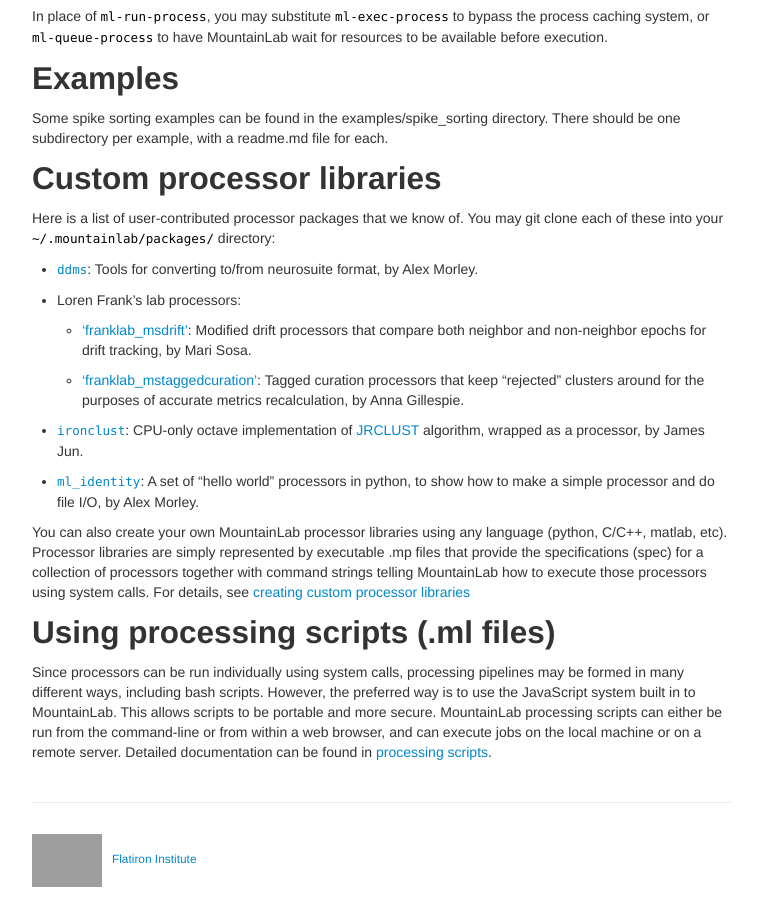
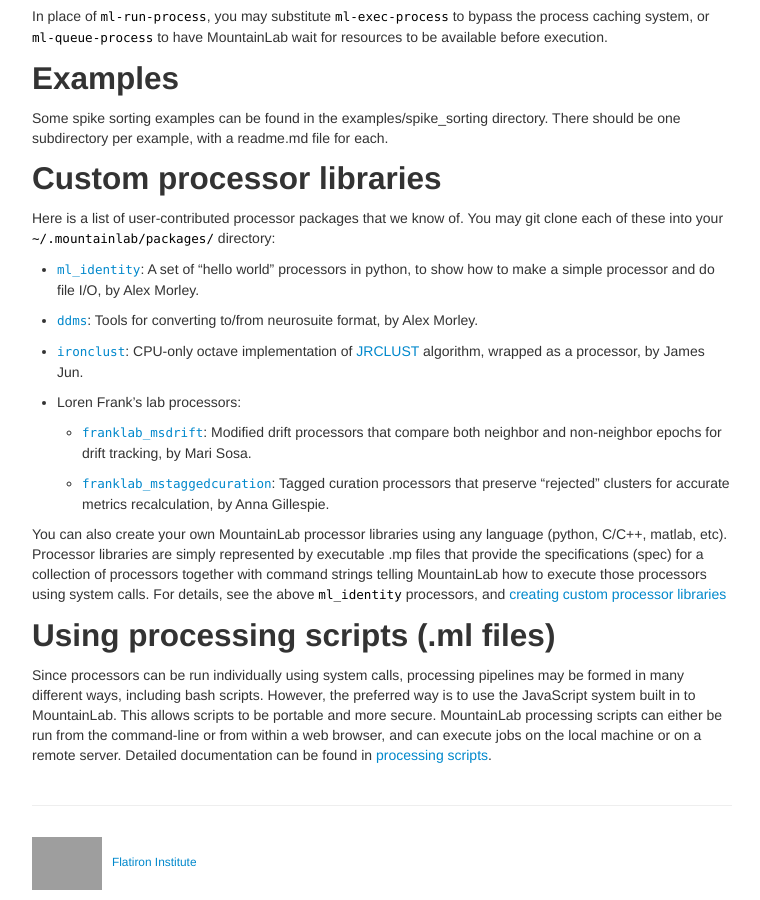
Before and after one commit to flatironinstitute/mountainlab-js, a Jekyll site: the page built from README.md, in a window 1280 px wide and 900 px high, scrolled down 4812 px. Shown: the whole window, without its empty margins (258-1018 px from the left). Built offline with Jekyll 4.4.1, drawn with Linux system fonts in a browser that asks for light colours; our own code applies the rules of GitHub Pages for plain Markdown files; grey boxes are pictures that could not be loaded.

Commit message:
README tweak list of user procs, fixes #11

```diff
--- a/README.md
+++ b/README.md
@@ -204,29 +204,33 @@ In place of `ml-run-process`, you may substitute `ml-exec-process` to bypass the
 
 Some spike sorting examples can be found in the examples/spike_sorting directory. There should be one subdirectory per example, with a readme.md file for each.
 
+
 ## Custom processor libraries
 
 Here is a list of user-contributed processor packages that we know of.
 You may git clone each of these into your `~/.mountainlab/packages/` directory:
 
+* [`ml_identity`](https://github.com/alexmorley/ml_identity):
+A set of "hello world" processors in python, to show how to make a simple
+processor and do file I/O, by Alex Morley.
+
 * [`ddms`](https://github.com/alexmorley/ddms):
 Tools for converting to/from neurosuite format, by Alex Morley.
-
-* Loren Frank's lab processors:
-
-  - ['franklab_msdrift'](https://bitbucket.org/franklab/franklab_msdrift):
-  Modified drift processors that compare both neighbor and non-neighbor epochs for drift tracking, by Mari Sosa.
-
-  - ['franklab_mstaggedcuration'](https://bitbucket.org/franklab/franklab_mstaggedcuration): Tagged curation processors that keep "rejected" clusters around for the purposes of accurate metrics recalculation, by Anna Gillespie.
 
 * [`ironclust`](https://github.com/jamesjun/ironclust):
 CPU-only octave implementation of [JRCLUST](https://github.com/JaneliaSciComp/JRCLUST/wiki) algorithm, wrapped as a processor, by James Jun.
 
-* [`ml_identity`](https://github.com/alexmorley/ml_identity):
-A set of "hello world" processors in python, to show how to make a simple
-processor and do file I/O, by Alex Morley.
+* Loren Frank's lab processors:
 
-You can also create your own MountainLab processor libraries using any language (python, C/C++, matlab, etc). Processor libraries are simply represented by executable .mp files that provide the specifications (spec) for a collection of processors together with command strings telling MountainLab how to execute those processors using system calls. For details, see [creating custom processor libraries](docs/creating_custom_processor_libraries.md)
+  - [`franklab_msdrift`](https://bitbucket.org/franklab/franklab_msdrift):
+  Modified drift processors that compare both neighbor and non-neighbor epochs for drift tracking, by Mari Sosa.
+
+  - [`franklab_mstaggedcuration`](https://bitbucket.org/franklab/franklab_mstaggedcuration): Tagged curation processors that preserve "rejected" clusters for accurate metrics recalculation, by Anna Gillespie.
+
+
+
+You can also create your own MountainLab processor libraries using any language (python, C/C++, matlab, etc). Processor libraries are simply represented by executable .mp files that provide the specifications (spec) for a collection of processors together with command strings telling MountainLab how to execute those processors using system calls. For details, see the above `ml_identity` processors, and
+[creating custom processor libraries](docs/creating_custom_processor_libraries.md)
 
 ## Using processing scripts (.ml files)
 
```
Also changed, not shown: docs/creating_custom_processor_libraries.md (+4 -0 lines).
